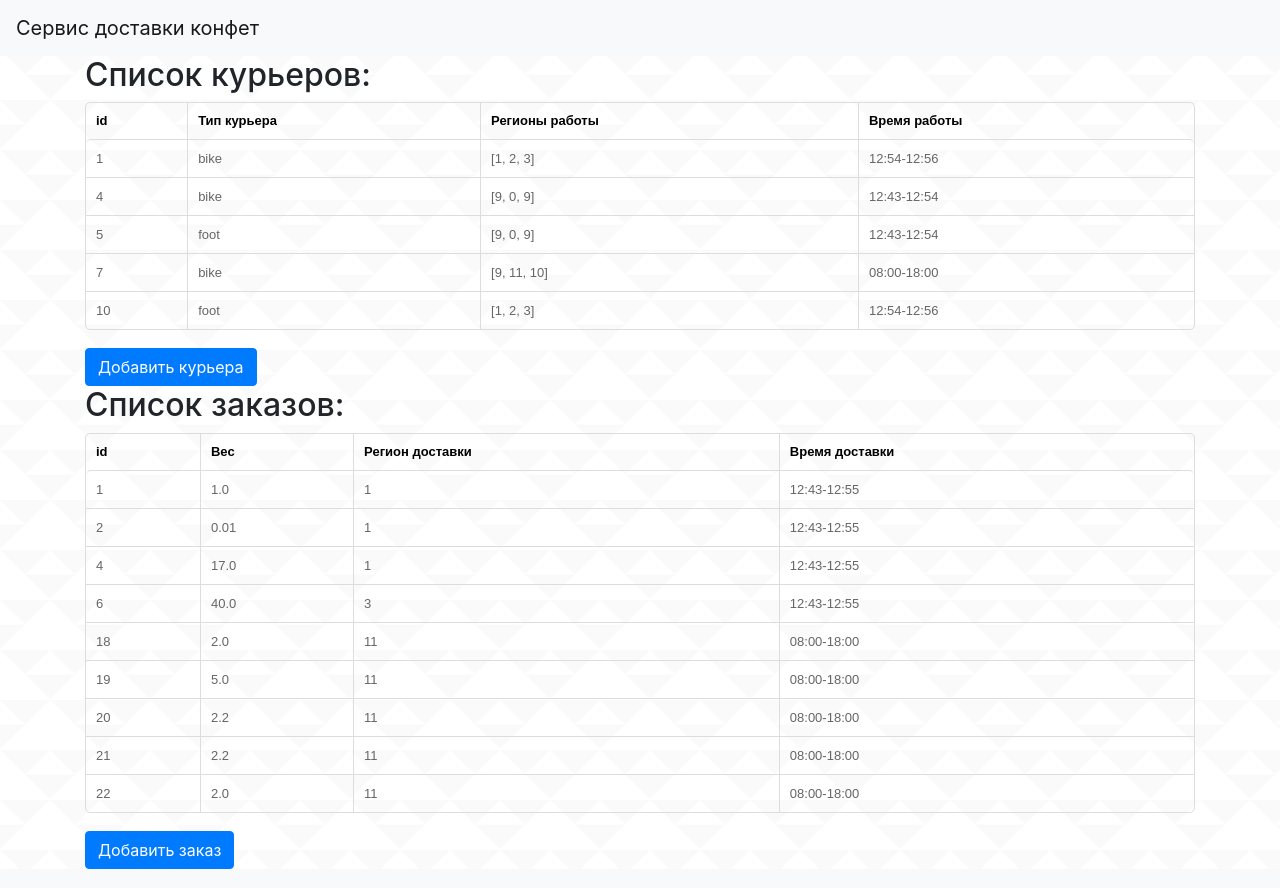
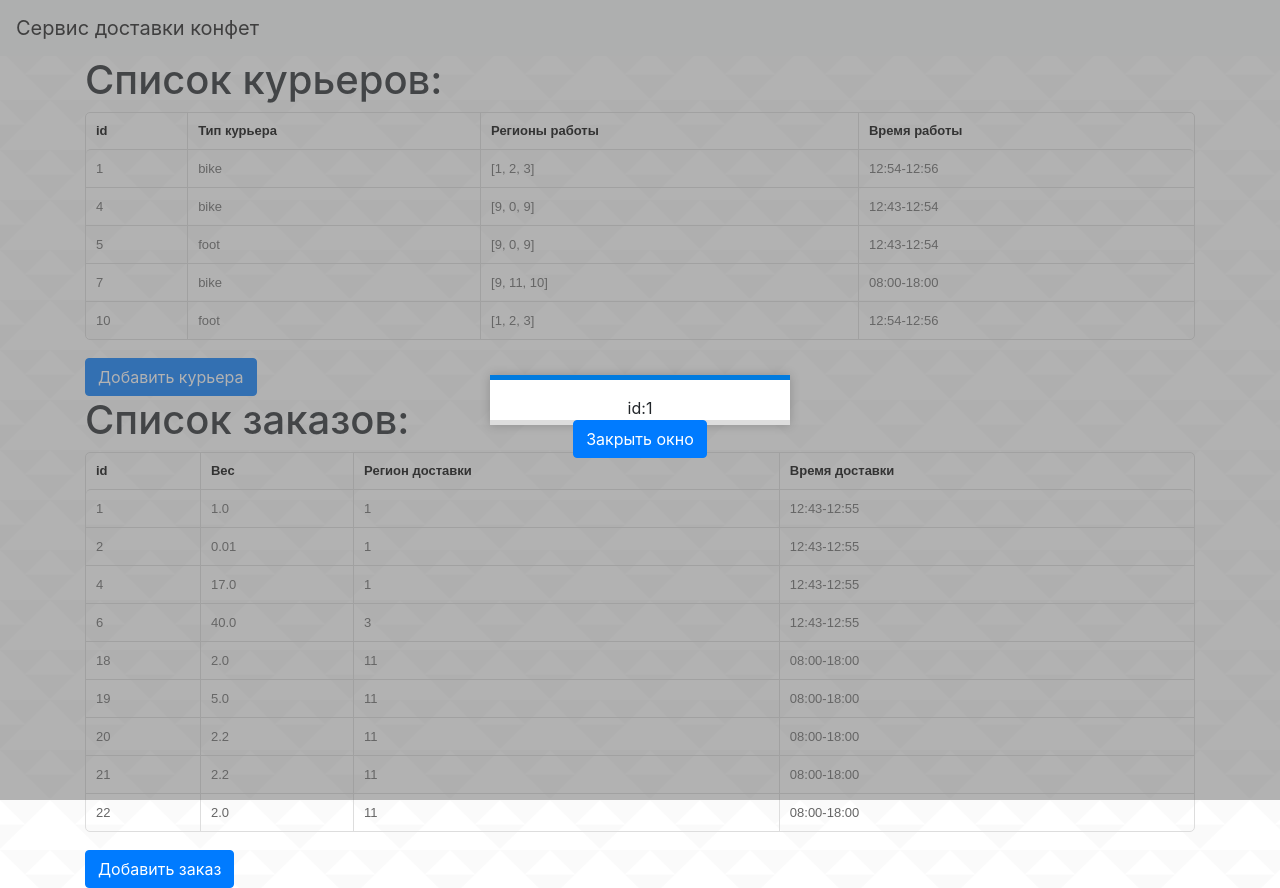
Before and after one commit to Deformater/sweet_store_app, a Flask app: page / in a window 1280 px wide, after a click that opens the changed part. Run offline with Flask 2, Linux system fonts and the light colour scheme; data comes from the database, SQL or seed files in the repository; some libraries are stand-ins or nearby versions.

Commit message:
Add files via upload

```diff
--- a/main.py
+++ b/main.py
@@ -1,10 +1,11 @@
 from flask import Flask
 from data import db_session, couriers_api
 from flask import render_template, redirect
-from forms.forms import PostCouriersForm, PostOrdersForm
+from forms.forms import PostCouriersForm, PostOrdersForm, PatchCouriersForm
 from data.couriers import Couriers
 from data.orders import Orders
 from requests import get, post, patch
+from json import loads
 
 
 app = Flask(__name__)
@@ -64,17 +65,39 @@
                      "region": region,
                      "delivery_hours": delivery_hours
                  }]
-             }).text)
+              }).text)
 
         return redirect('/')
     return render_template('post_orders.html', title='Добавление заказа', form=form)
 
 
+@app.route('/patch_couriers/<int:courier_id>', methods=['GET', 'POST'])
+def couriers(courier_id):
+    form = PatchCouriersForm()
+    response = get('http://localhost:8080/couriers/' + str(courier_id))
+    if response.status_code == 400:
+        return render_template('patch_couriers.html', title='Изменение данных курьера',
+                               message='Не удалось получить данные курьера', form=form)
+    if form.validate_on_submit():
+        type = form.type.data
+        regions = list(map(int, form.regions.data.split()))
+        working_hours = form.working_hours.data.split()
+        patch('http://localhost:8080/couriers/' + str(courier_id),
+              json={
+                  "courier_type": type,
+                  "regions": regions,
+                  "working_hours": working_hours
+              })
+        return redirect('/')
+    return render_template('patch_couriers.html', title='Изменение данных курьера',
+                           data=loads(response.text.split('\n')[1]), form=form)
+
+
 @app.route('/', methods=['GET'])
 def main_pages():
     db_sess = db_session.create_session()  # Создание ссесии с БД
-    return render_template('main_page.html', title='fd', data=[db_sess.query(Couriers).all(),
-                                                               db_sess.query(Orders).all()])
+    return render_template('main_page.html', title='Главная страница', data=[db_sess.query(Couriers).all(),
+                                                                             db_sess.query(Orders).all()])
 
 
 def main():
--- /dev/null
+++ b/static/css/style.css
@@ -0,0 +1,125 @@
+body {
+    margin: 0px;
+	padding: 0;
+	background: url(../images/triangle-mosaic.png);
+}
+
+table {
+    width: 100%; /*Ширина таблицы*/
+    margin-bottom: 18px; /*Отступ снизу от таблицы*/
+    padding: 0; /*Отступы внутри таблицы*/
+    font-size: 13px; /*Размер шрифта*/
+    border: 1px solid #dddddd; /*Граница таблицы*/
+    border-spacing: 0; /*Отступы между границами ячеек*/
+    border-collapse: separate; /*Границы ячеек не склеиваются*/
+	-webkit-border-radius: 5px; /*Радиус скругления углов у таблицы Safari, Chrome*/
+    -moz-border-radius: 5px; /*Радиус скругления углов у таблицы Mozilla*/
+    border-radius: 5px; /*Радиус скругления углов у таблицы*/
+    color: #666666; /*Цвет текста в таблице*/
+	font-family: Arial; /*Семейство шрифтов*/
+}
+
+table th, table td {
+    padding: 10px 10px 9px; /*Отступы внутри ячеек*/
+    line-height: 18px; /*Межстрочный интервал*/
+    text-align: left; /*Выравнивание текста по левому краю*/
+}
+
+table th {
+    padding-top: 9px; /*Отступы внутри ячеек*/
+    font-weight: bold; /*Установка жирного начертания шрифта*/
+    vertical-align: middle; /*Выравнивание по вертикали. Текст находится по середине*/
+    color: black; /*Черный цвет в ячейках заголовков таблицы*/
+}
+
+table td {
+    vertical-align: top; /*Выравнивание содержимого ячейки по верхнему краю*/
+    border-top: 1px solid #ddd; /*Верхняя граница ячейки*/
+}
+
+table th+th,table td+td,table th+td {
+    border-left: 1px solid #ddd; /*Стиль для левой границы между двумя ячейками*/
+}
+
+table thead tr:first-child th:first-child, /*Первая строка первая ячейка в заголовке таблицы*/
+table tbody tr:first-child td:first-child /*Первая строка первая ячейка в теле таблицы*/{
+    -webkit-border-radius: 5px 0 0 0;
+    -moz-border-radius: 5px 0 0 0;
+    border-radius: 5px 0 0 0;
+}
+
+table thead tr:first-child th:last-child, /*Первая строка последняя ячейка в заголовке таблицы*/
+table tbody tr:first-child td:last-child /*Первая строка последняя ячейка в теле таблицы*/ {
+    -webkit-border-radius: 0 5px 0 0;
+    -moz-border-radius: 0 5px 0 0;
+    border-radius: 0 5px 0 0;
+}
+
+table tbody tr:last-child td:first-child  /*Последняя строка первая ячейка в теле таблицы*/ {
+    -webkit-border-radius: 0 0 0 5px;
+    -moz-border-radius: 0 0 0 5px;
+    border-radius: 0 0 0 5px;
+}
+
+table tbody tr:last-child td:last-child  /*Последняя строка последняя ячейка в теле таблицы*/{
+    -webkit-border-radius: 0 0 5px 0;
+    -moz-border-radius: 0 0 5px 0;
+    border-radius: 0 0 5px 0;
+}
+
+table tr:hover {
+    background-color: #f2f2f2; /*Цвет строки при наведении курсора мыши*/
+}
+
+table tbody tr td a {
+  display: block;
+  width: 100%;
+  height: 100%;
+}
+
+a {
+    color: #666666;
+    text-decoration: none;
+}
+
+a:visited {
+    color: #666666
+    text-decoration: none;
+}
+
+a:hover {
+    color: #666666;
+    text-decoration: none;
+}
+
+button, a {
+    сolor: white;
+}
+
+/*Модальное окно*/
+#zatemnenie {
+    background: rgba(102, 102, 102, 0.5);
+    width: 100%;
+    height: 100%;
+    position: absolute;
+    top: 0;
+    left: 0;
+    display: none;
+}
+#okno {
+    width: 300px;
+    height: 50px;
+    text-align: center;
+    padding: 1em;
+    position: absolute;
+    top: 0;
+    right: 0;
+    bottom: 0;
+    left: 0;
+    margin: auto;
+    background: #fff;
+    box-shadow: 0 0 10px 0 rgba(0,0,0,0.2);
+    border-top: 5px solid #007bdf;
+    border-bottom: 5px solid #ddd;
+}
+#zatemnenie:target {display: block;}
--- a/templates/base.html
+++ b/templates/base.html
@@ -7,7 +7,8 @@
           href="https://stackpath.bootstrapcdn.com/bootstrap/4.4.1/css/bootstrap.min.css"
           integrity="sha384-Vkoo8x4CGsO3+Hhxv8T/Q5PaXtkKtu6ug5TOeNV6gBiFeWPGFN9MuhOf23Q9Ifjh"
           crossorigin="anonymous">
-    <link rel="stylesheet" type="text/css" href="{{ url_for('static', filename='style.css') }}">
+    <link rel="stylesheet" type="text/css" href="{{ url_for('static', filename='css/style.css') }}">
+    <link rel="shortcut icon" href="{{ url_for('static', filename='images/icon.ico') }}" type="image/x-icon">
     <title>{{title}}</title>
 </head>
 <body>
--- a/templates/main_page.html
+++ b/templates/main_page.html
@@ -1,7 +1,7 @@
 {% extends "base.html" %}
 
 {% block content %}
-<h2>Список курьеров:</h2>
+<h1>Список курьеров:</h1>
 <table>
     <thead>
         <tr>
@@ -12,18 +12,18 @@
         </tr>
     </thead>
     <tbody>
-        {% for i in data[0] %}
+        {% for courier in data[0] %}
         <tr>
-            <td><a href="/post_couriers">{{i.courier_id}}</a></td>
-            <td><a href="/post_couriers">{{i.courier_type}}</a></td>
-            <td><a href="/post_couriers">{{i.regions}}</a></td>
-            <td><a href="/post_couriers">{{' '.join(i.working_hours)}}</a></td>
+            <td><a href="/patch_couriers/{{courier.courier_id}}">{{courier.courier_id}}</a></td>
+            <td><a href="/patch_couriers/{{courier.courier_id}}">{{courier.courier_type}}</a></td>
+            <td><a href="/patch_couriers/{{courier.courier_id}}">{{courier.regions}}</a></td>
+            <td><a href="/patch_couriers/{{courier.courier_id}}">{{' '.join(courier.working_hours)}}</a></td>
         </tr>
         {% endfor %}
     </tbody>
 </table>
 <a href="/post_couriers" class="btn btn-primary">Добавить курьера</a>
-<h2>Список заказов:</h2>
+<h1>Список заказов:</h1>
 <table>
     <thead>
         <tr>
@@ -34,27 +34,21 @@
         </tr>
     </thead>
     <tbody>
-        {% for i in data[1] %}
+        {% for order in data[1] %}
         <tr>
-            <td><a href="#zatemnenie">{{i.order_id}}</a></td>
-            <td><a href="#zatemnenie">{{i.weight}}</a></td>
-            <td><a href="#zatemnenie">{{i.region}}</a></td>
-            <td><a href="#zatemnenie">{{' '.join(i.delivery_hours)}}</a></td>
+            <td><a href="#zatemnenie">{{order.order_id}}</a></td>
+            <td><a href="#zatemnenie">{{order.weight}}</a></td>
+            <td><a href="#zatemnenie">{{order.region}}</a></td>
+            <td><a href="#zatemnenie">{{' '.join(order.delivery_hours)}}</a></td>
         </tr>
         {% endfor %}
     </tbody>
 </table>
 <a href="/post_orders" class="btn btn-primary">Добавить заказ</a>
-<div class="modal fade" id="1" tabindex="-1" role="dialog" aria-labelledby="myModalLabel" aria-hidden="true">
-    <div class="modal-dialog modal-sm">
-        <div class="modal-content">
-            <div class="modal-header">
-                <button type="button" class="close" data-dismiss="modal" aria-hidden="true">&times;</button>
-            </div>
-            <div class="modal-body text-center">
-                <h1>akgfgjdf</h1>
-            </div>
-        </div>
-    </div>
+<div id="zatemnenie">
+      <div id="okno">
+          id:{{data[0][0].courier_id}}<br>
+          <a href="#" class="btn btn-primary">Закрыть окно</a>
+      </div>
 </div>
 {% endblock %}
```
Also changed, not shown: forms/forms.py (+9 -0 lines), templates/patch_couriers.html (added, +45 -0 lines), static/images/icon.ico (added), static/images/icon1.png (added).
